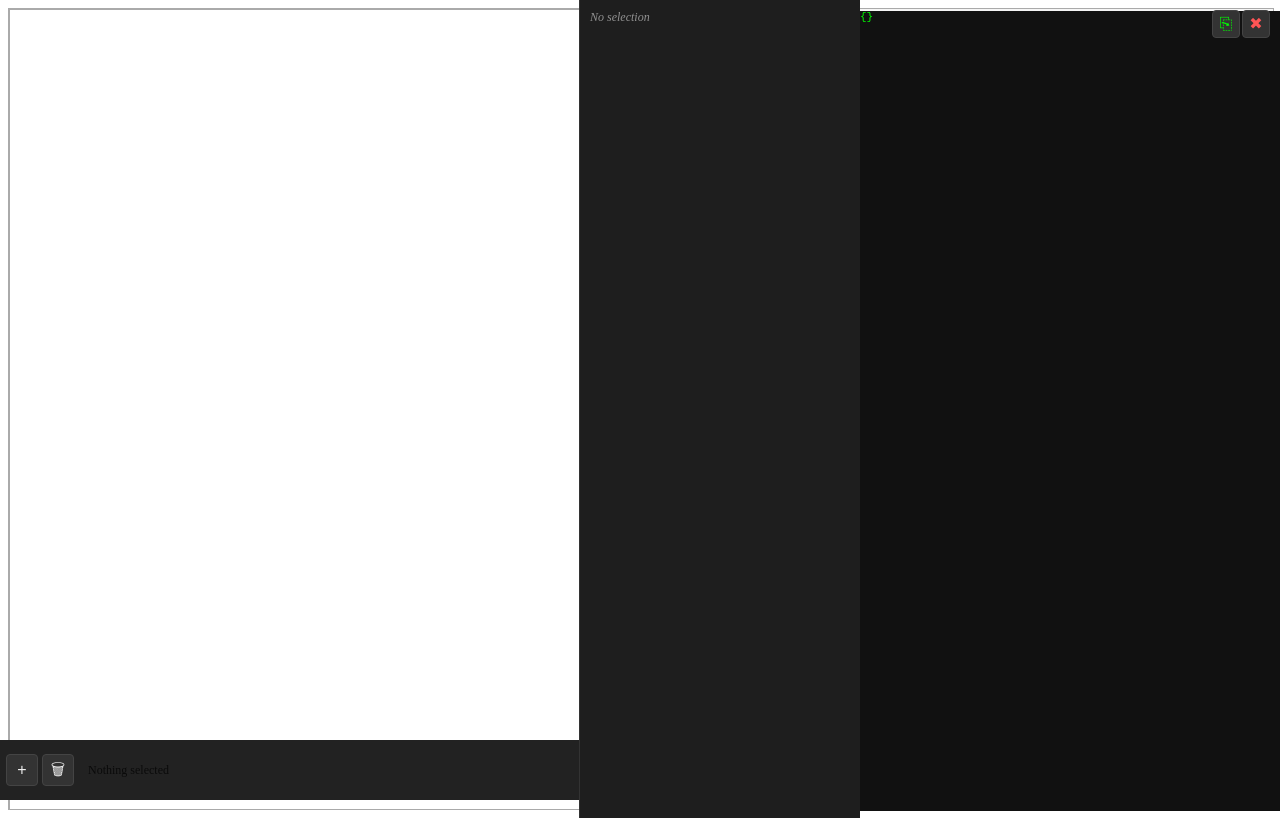
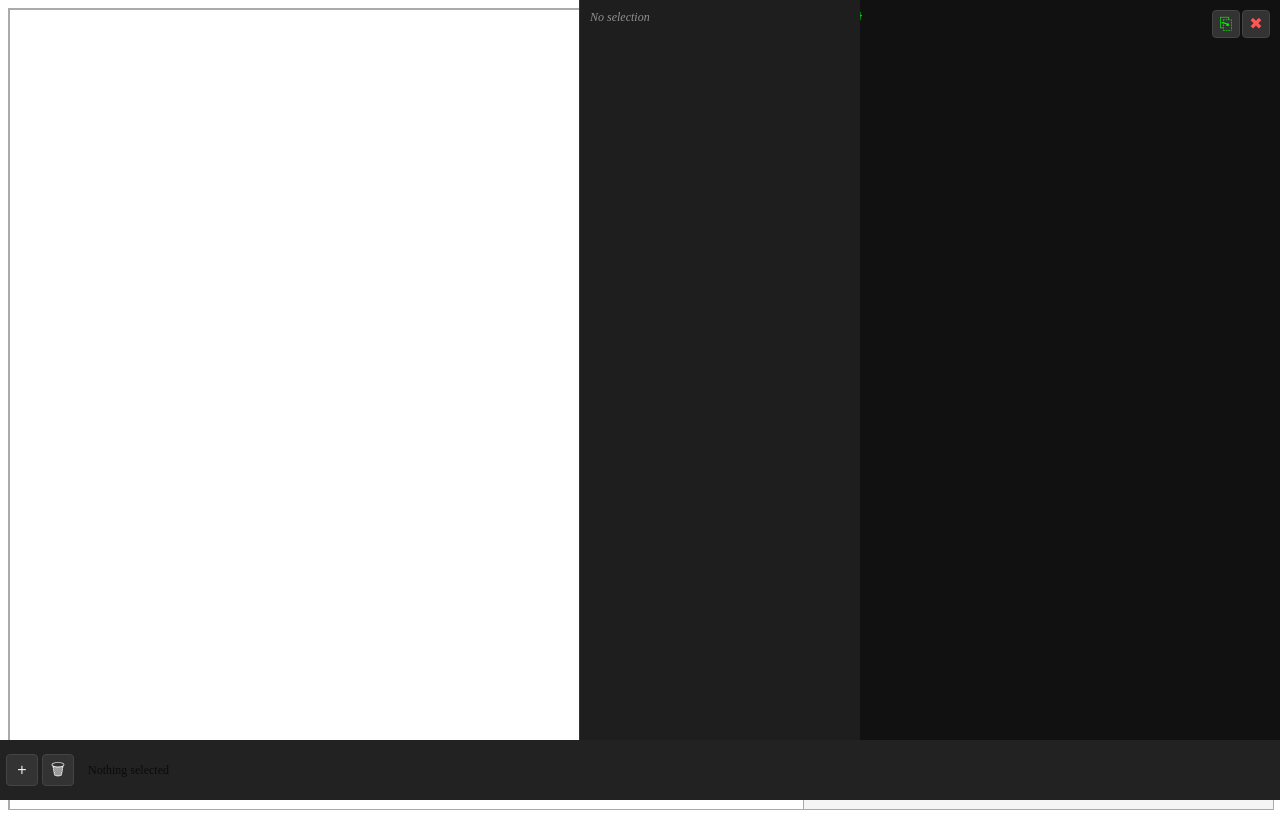
Before and after one commit to toburn/xdocedit, a website with bundled scripts: page index.html in a window 1280 px wide. Built offline with nearby package versions, Linux system fonts and the light colour scheme.

Commit message:
Fix the height of inspector and output

```diff
--- a/css/inspector.css
+++ b/css/inspector.css
@@ -9,7 +9,7 @@
     padding: 10px;
     overflow-y: auto;
     border-left: 1px solid #333;
-    height: 100vh;       /* full window height */
+    height: calc(100% - 80px);       /* full window height */
     right: 420px;        /* default: left of output window */
     transition: right 0.2s;  /* smooth slide when output toggled */
     z-index: 10;
--- a/css/output.css
+++ b/css/output.css
@@ -8,7 +8,9 @@
     color: #0f0;
     font-size: 11px;
     overflow: auto;
-    height: 100vh;       /* full window height */
+    height: calc(100% - 80px);       /* full window height  - margins and toolbar*/
     transition: width 0.2s, opacity 0.2s;
     z-index: 5;
+    margin: 0;
+    padding: 10px;
 }
```
